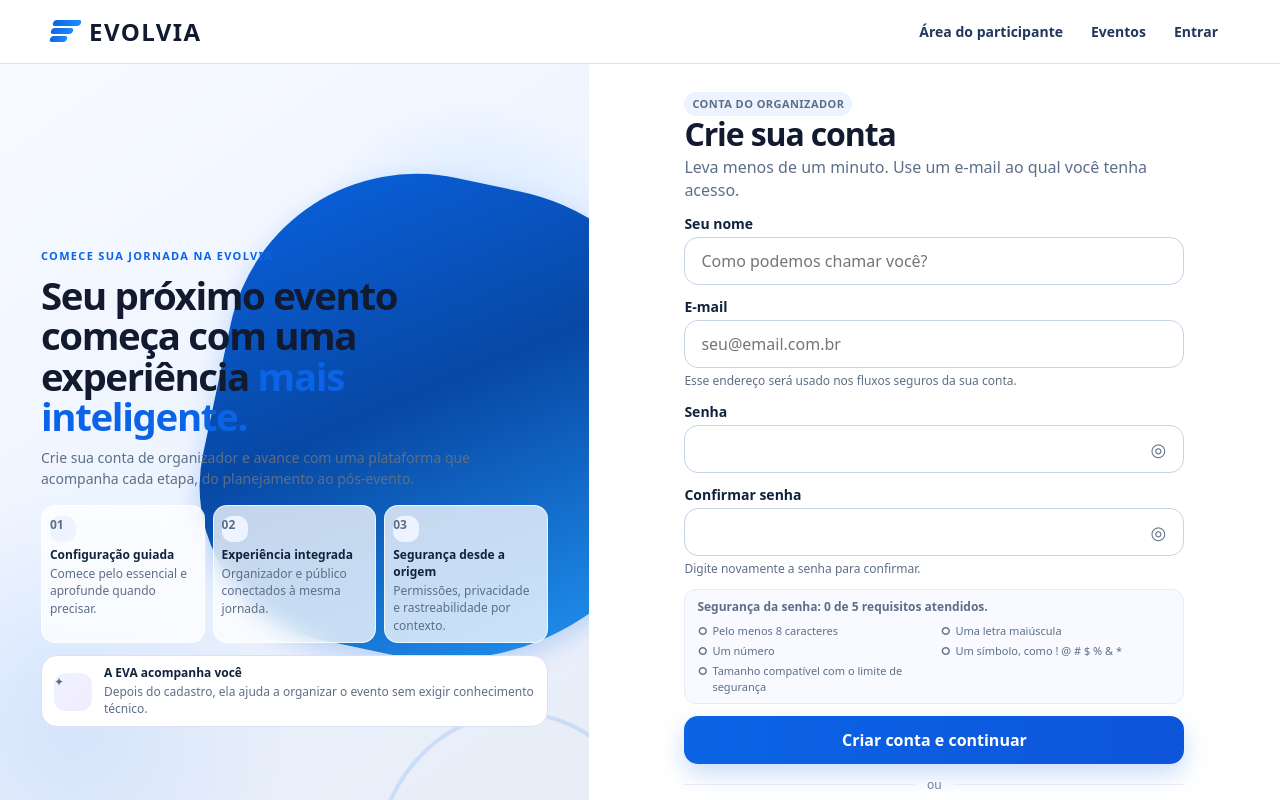
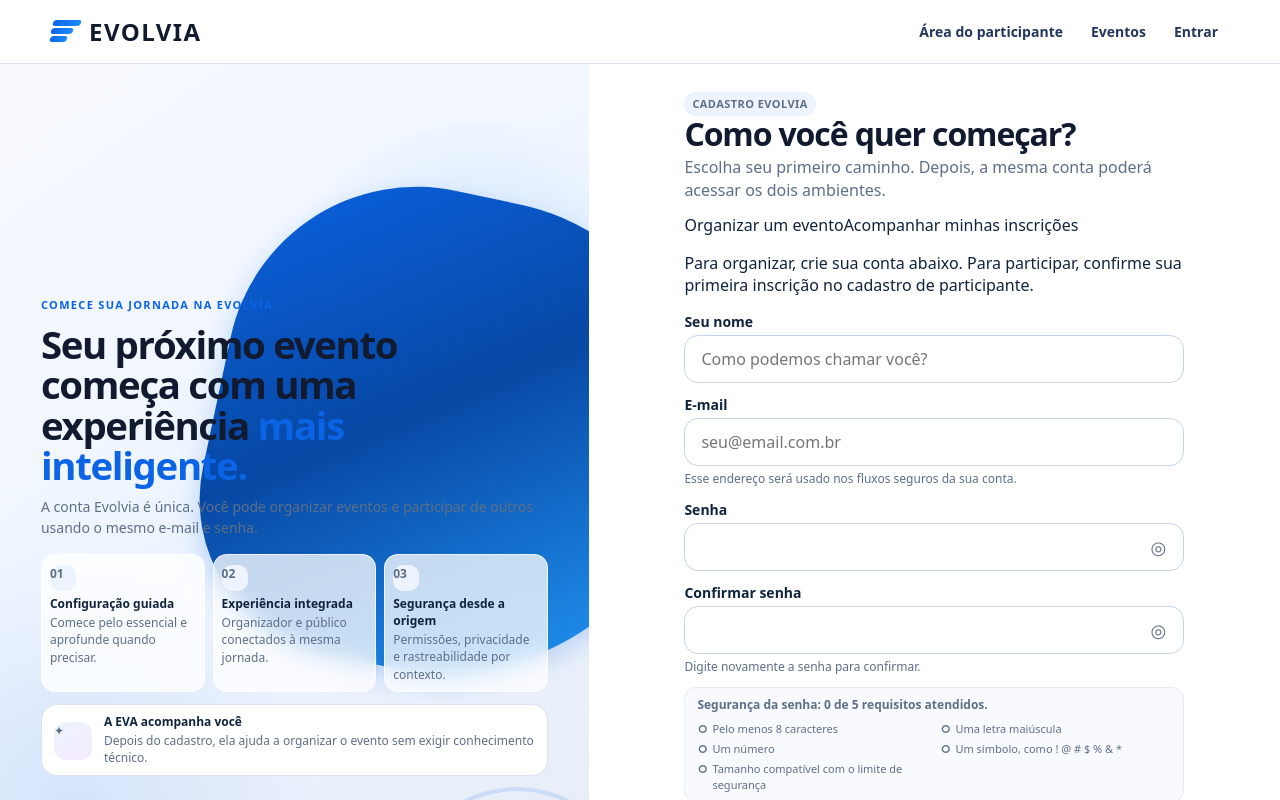
Before and after one commit to evolvia-tecnologia/evolvia-platform, a Next.js app in the folder apps/web/: page /cadastro in a window 1280 px wide. Shown: the top 800 px of the page. Built offline with nearby package versions, Linux system fonts and the light colour scheme.

Commit message:
Offer organizer and participant paths from account creation

```diff
--- a/apps/web/app/cadastro/page.tsx
+++ b/apps/web/app/cadastro/page.tsx
@@ -144,7 +144,7 @@ export default function CadastroPage() {
         }),
       });
       saveSession(response.token, response.user);
-      router.push('/painel');
+      router.push('/acesso');
     } catch (reason) {
       if (reason instanceof ApiError && reason.status === 409) {
         const message = reason.message || 'Este e-mail já está vinculado a uma conta.';
@@ -169,7 +169,7 @@ export default function CadastroPage() {
           <p className={styles.eyebrow}>COMECE SUA JORNADA NA EVOLVIA</p>
           <h1 id="cadastro-hero-title">Seu próximo evento começa com uma experiência <strong>mais inteligente.</strong></h1>
           <p className={styles.heroText}>
-            Crie sua conta de organizador e avance com uma plataforma que acompanha cada etapa, do planejamento ao pós-evento.
+            A conta Evolvia é única. Você pode organizar eventos e participar de outros usando o mesmo e-mail e senha.
           </p>
 
           <div className={styles.benefits} aria-label="Benefícios da Evolvia">
@@ -202,10 +202,16 @@ export default function CadastroPage() {
         <section className={styles.panel} aria-labelledby="cadastro-title">
           <div className={styles.card}>
             <div className={styles.cardHeader}>
-              <p className={styles.status}>CONTA DO ORGANIZADOR</p>
-              <h1 id="cadastro-title">Crie sua conta</h1>
-              <p>Leva menos de um minuto. Use um e-mail ao qual você tenha acesso.</p>
+              <p className={styles.status}>CADASTRO EVOLVIA</p>
+              <h1 id="cadastro-title">Como você quer começar?</h1>
+              <p>Escolha seu primeiro caminho. Depois, a mesma conta poderá acessar os dois ambientes.</p>
             </div>
+
+            <nav className={styles.accountChoices} aria-label="Tipo de cadastro">
+              <span aria-current="step">Organizar um evento</span>
+              <Link href="/participante?cadastro=1">Acompanhar minhas inscrições</Link>
+            </nav>
+            <p className={styles.choiceHelp}>Para organizar, crie sua conta abaixo. Para participar, confirme sua primeira inscrição no cadastro de participante.</p>
 
             {error && <div className={styles.alert} role="alert">{error}</div>}
 
```
